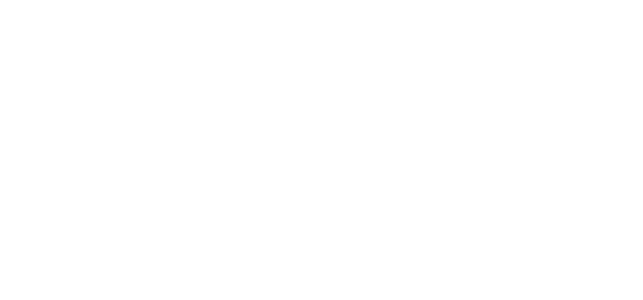
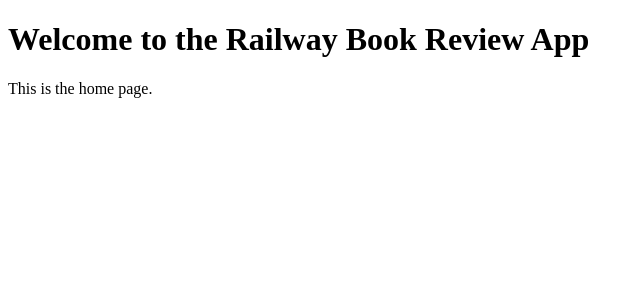
Before and after one commit to Takumi1217/railway-BookReview-app, a React (Vite) app: page / in a window 1280 px wide. Before the commit this address had no page. Shown: the top 300 px of the page, without its empty margins (0-643 px from the left). Built offline with nearby package versions, Linux system fonts and the light colour scheme.

Commit message:
3(midway)

```diff
--- a/src/App.jsx
+++ /dev/null
@@ -1,17 +0,0 @@
-// App.jsx
-
-import React from 'react';
-import { Route, Routes } from 'react-router-dom';
-import Signup from './Signup';
-import Login from './Login';
-
-const App = () => {
-  return (
-    <Routes>
-      <Route path="/signup" element={<Signup />} />
-      <Route path="/login" element={<Login />} />
-    </Routes>
-  );
-};
-
-export default App;
--- /dev/null
+++ b/src/Home.jsx
@@ -0,0 +1,14 @@
+// Home.jsx
+
+import React from "react";
+
+const Home = () => {
+  return (
+    <div>
+      <h1>Welcome to the Railway Book Review App</h1>
+      <p>This is the home page.</p>
+    </div>
+  );
+};
+
+export default Home;
--- /dev/null
+++ b/src/routes/Router.jsx
@@ -0,0 +1,19 @@
+// Router.jsx
+
+import React from "react";
+import { Route, Routes } from "react-router-dom";
+import Home from "../Home";
+import Signup from "../Signup";
+import Login from "../Login";
+
+const App = () => {
+  return (
+    <Routes>
+      <Route path="/" element={<Home />} />
+      <Route path="/signup" element={<Signup />} />
+      <Route path="/login" element={<Login />} />
+    </Routes>
+  );
+};
+
+export default App;
```
Also changed, not shown: src/main.jsx (+5 -5 lines), src/App.css (added).
